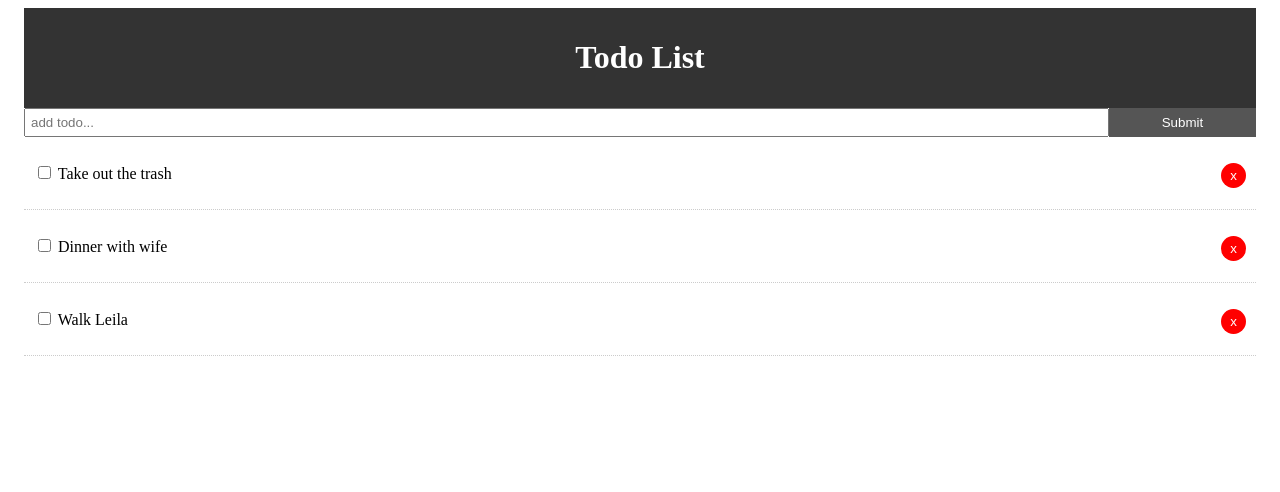
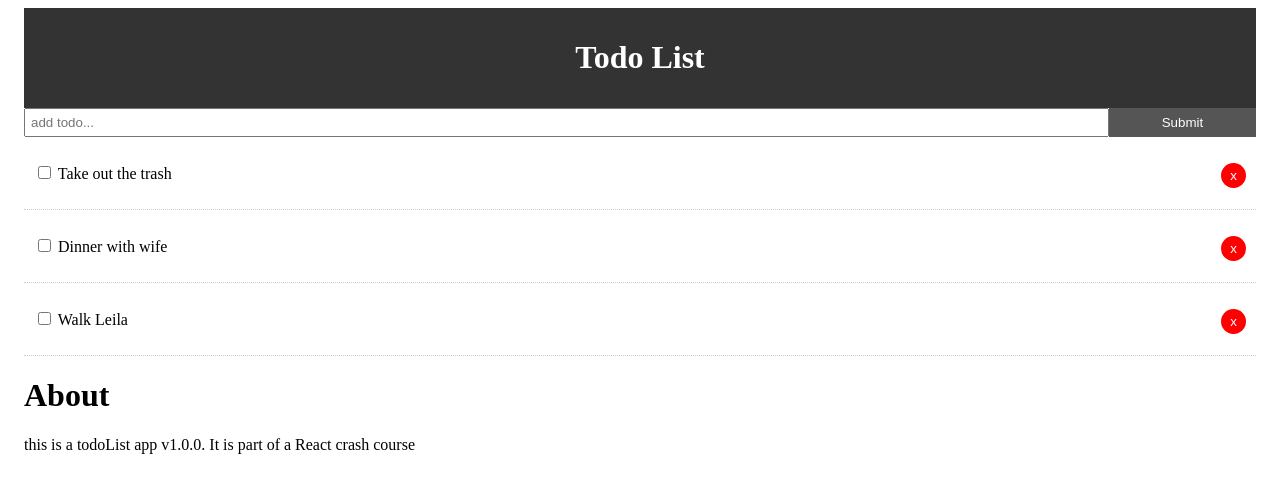
Before and after one commit to ElijaHHall/react-todo, a React (Create React App) app in the folder react-crash-todo/: page /about in a window 1280 px wide. Shown: the top 492 px of the page. Built offline with nearby package versions, Linux system fonts and the light colour scheme.

Commit message:
added an about component

```diff
--- a/react-crash-todo/src/App.js
+++ b/react-crash-todo/src/App.js
@@ -4,6 +4,7 @@
 import './App.css'
 import Header from './components/layout/Header'
 import AddTodo from './components/AddTodo'
+import About from './components/pages/About'
 import uuid from 'uuid';
 
 
@@ -59,11 +60,15 @@
           <div className="container">
 
               <Header/>
-              <AddTodo addTodo={this.addTodo}/>
-              <Todos todos={this.state.todos}
-              markComplete = {this.markComplete}
-              delTodo={this.delTodo} />
-
+              <Route path='/' render={props => (
+                <React.Fragment>
+                  <AddTodo addTodo={this.addTodo}/>
+                  <Todos todos={this.state.todos}
+                  markComplete = {this.markComplete}
+                  delTodo={this.delTodo} />
+                </React.Fragment>
+              )} />
+              <Route path="/about" component={About}/>
           </div>
         </div>
       </Router>
--- a/react-crash-todo/src/components/pages/About.js
+++ b/react-crash-todo/src/components/pages/About.js
@@ -10,4 +10,4 @@
     )
 }
 
-export default AboReact.Fragment
+export default About;
```
